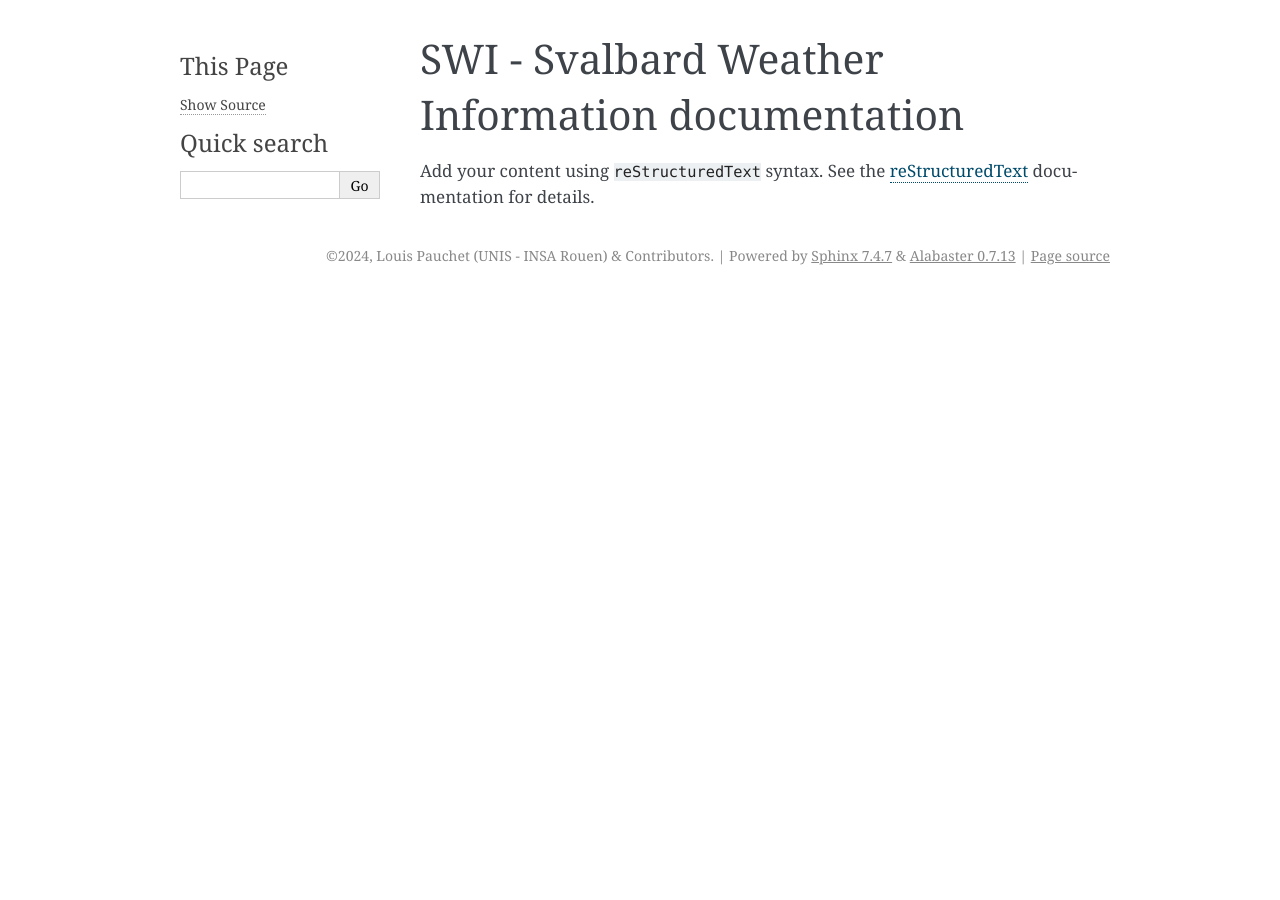
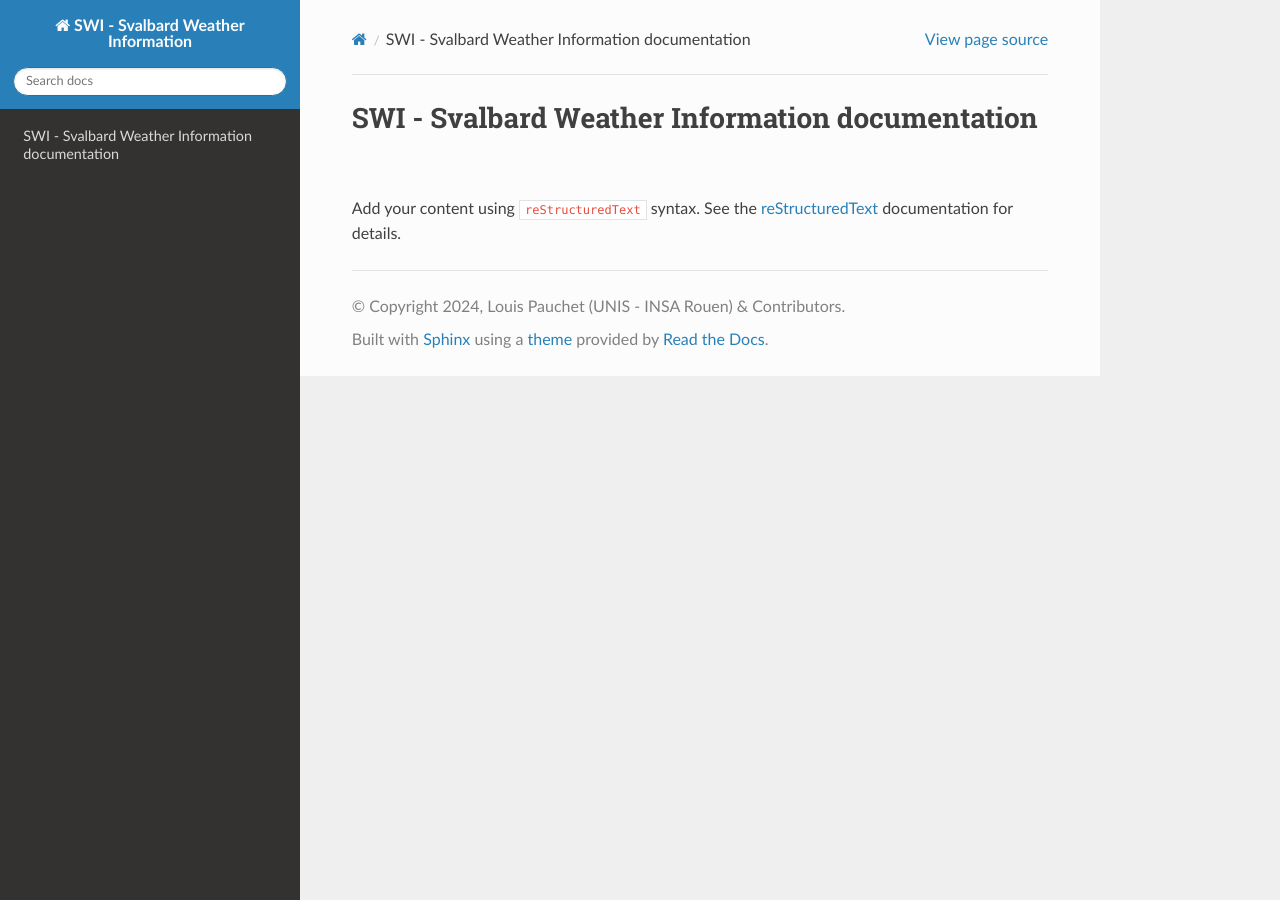
Before and after one commit to UNIS-Svalbard-Weather-Information/swi-metobs-caching, a Sphinx documentation site: the page built from docs/index.rst, in a window 1280 px wide. Built offline with Sphinx 7.4.7 and the Read the Docs theme 3.1.0, drawn with Linux system fonts in a browser that asks for light colours; part of the change alters nothing that is shown.

```diff
--- a/docs/conf.py
+++ b/docs/conf.py
@@ -1,3 +1,8 @@
+import os
+import sys
+
+sys.path.insert(0, os.path.abspath('..'))
+
 # Configuration file for the Sphinx documentation builder.
 #
 # For the full list of built-in configuration values, see the documentation:
@@ -13,15 +18,25 @@ author = 'Louis Pauchet (UNIS - INSA Rouen) & Contributors'
 # -- General configuration ---------------------------------------------------
 # https://www.sphinx-doc.org/en/master/usage/configuration.html#general-configuration
 
-extensions = []
+# -- General configuration ---------------------------------------------------
+extensions = [
+    'sphinx.ext.autodoc',
+    'sphinx.ext.napoleon',
+    'sphinx.ext.viewcode',
+    'sphinx.ext.todo',
+]
 
+# Napoleon settings for Google-style docstrings
+napoleon_google_docstring = True
+napoleon_numpy_docstring = False
+
+# Paths
 templates_path = ['_templates']
 exclude_patterns = ['_build', 'Thumbs.db', '.DS_Store']
 
+# Theme
+html_theme = 'sphinx_rtd_theme'
+html_static_path = ['_static']
 
-
-# -- Options for HTML output -------------------------------------------------
-# https://www.sphinx-doc.org/en/master/usage/configuration.html#options-for-html-output
-
-html_theme = 'alabaster'
-html_static_path = ['_static']
+# Master document
+master_doc = 'index'
```
